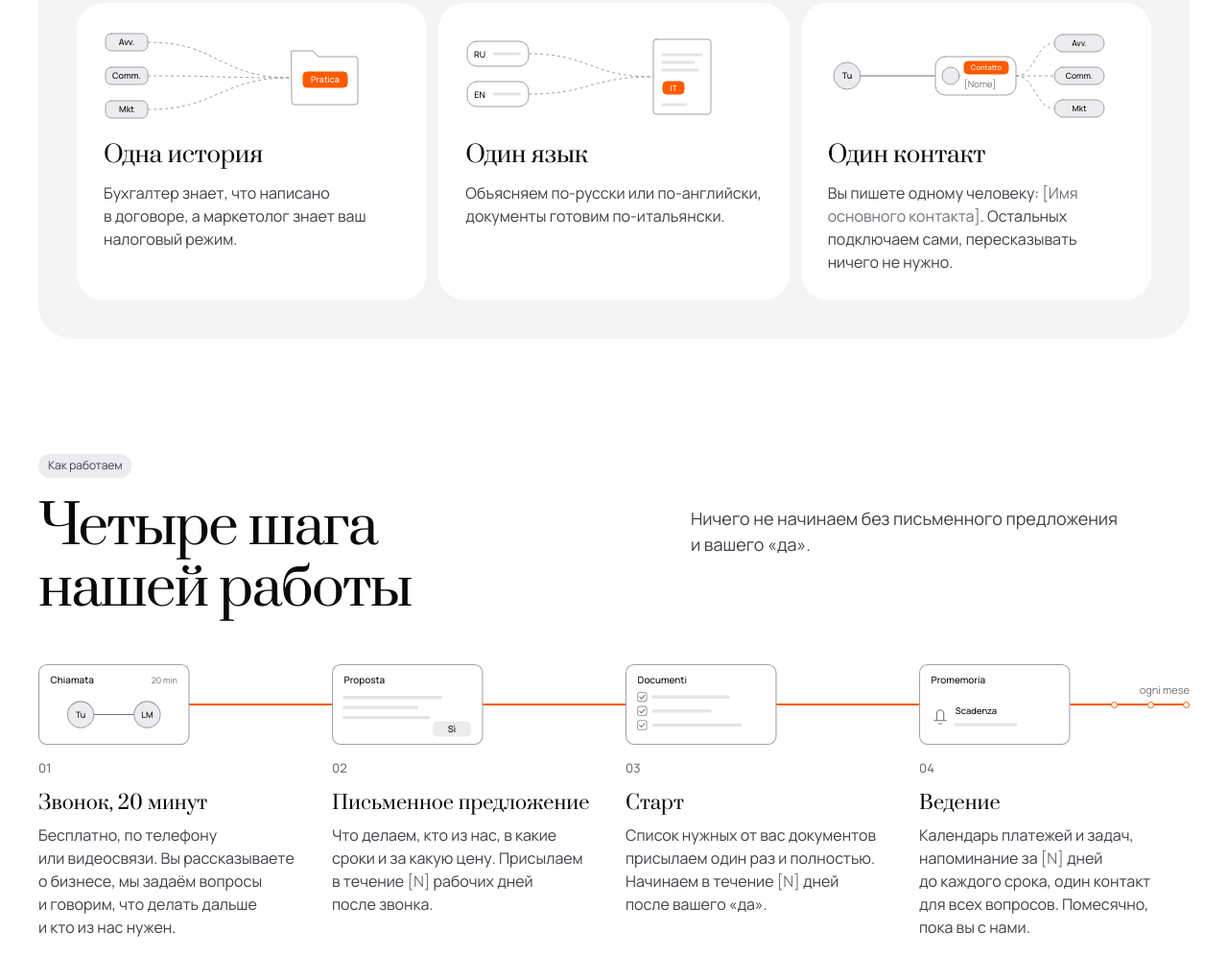
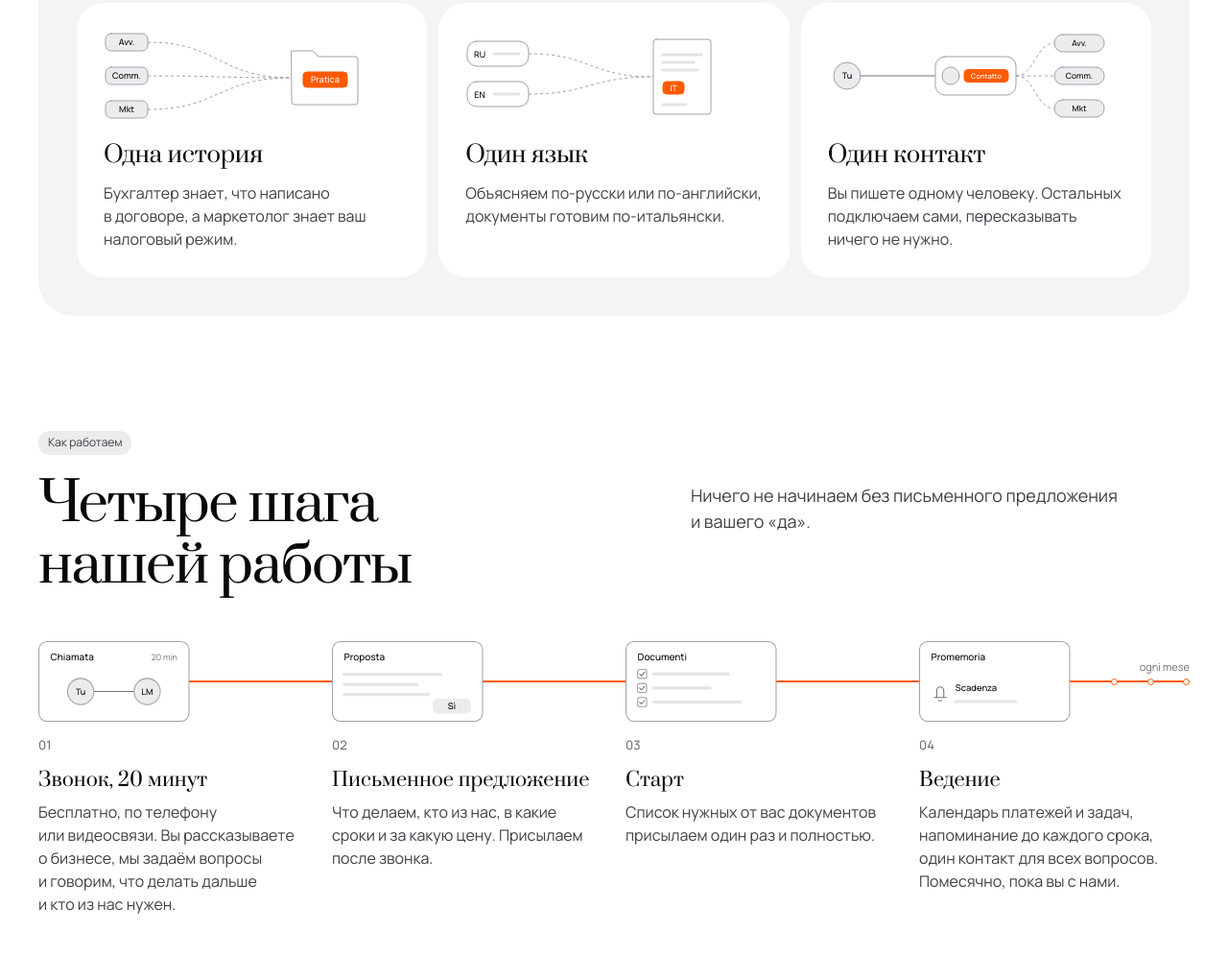
Before and after one commit to EvgeniiPe/lmedia-stand, a plain HTML site: page 03-blocks-b.html in a window 1280 px wide. Shown: the part 393-1412 px from the top of the page at 96% size. Drawn offline with Linux system fonts and the light colour scheme.

Commit message:
Drop placeholders from the lawyer, contact and step texts
The lawyer explains in Russian; the single contact is no longer named
(text and drawing); the proposal comes after the call, the start-date
sentence is gone, and reminders come before every deadline.

Co-Authored-By: Claude Opus 5.5 <noreply@anthropic.com>

```diff
--- a/03-blocks-b.html
+++ b/03-blocks-b.html
@@ -170,7 +170,7 @@
     <div class="why">
       <div class="card"><svg class="why-art" viewBox="0 0 300 96" width="300" height="96" aria-hidden="true" focusable="false"><path class="dash" d="M46 13C120 13 120 50 196 50"/><path class="dash" d="M46 48C120 48 120 50 196 50"/><path class="dash" d="M46 83C120 83 120 50 196 50"/><rect class="o t" x="2" y="4" width="44" height="18" rx="6"/><text x="24" y="16.4" font-size="9" text-anchor="middle">Avv.</text><rect class="o t" x="2" y="39" width="44" height="18" rx="6"/><text x="24" y="51.4" font-size="9" text-anchor="middle">Comm.</text><rect class="o t" x="2" y="74" width="44" height="18" rx="6"/><text x="24" y="86.4" font-size="9" text-anchor="middle">Mkt</text><path class="o f" d="M196 22h22l6 6h38a3 3 0 0 1 3 3v44a3 3 0 0 1-3 3h-63a3 3 0 0 1-3-3z"/><rect class="plq" x="208" y="44" width="46" height="16" rx="4"/><text class="plq-t" x="231" y="55.3" font-size="9" text-anchor="middle">Pratica</text></svg><h3 class="h3">Одна история</h3><p class="body">Бухгалтер знает, что написано в договоре, а маркетолог знает ваш налоговый режим.</p></div>
       <div class="card"><svg class="why-art" viewBox="0 0 300 96" width="300" height="96" aria-hidden="true" focusable="false"><path class="dash" d="M66 25C130 25 130 49 196 49M66 67C130 67 130 49 196 49"/><rect class="o f" x="2" y="12" width="64" height="26" rx="10"/><text x="15" y="28.6" font-size="9" text-anchor="middle">RU</text><path class="txt" d="M30 25H56"/><rect class="o f" x="2" y="54" width="64" height="26" rx="10"/><text x="15" y="70.6" font-size="9" text-anchor="middle">EN</text><path class="txt" d="M30 67H56"/><rect class="o f" x="196" y="10" width="60" height="78" rx="3"/><path class="txt" d="M206 26H246M206 34H238M206 42H242M206 78H230"/><rect class="plq" x="206" y="54" width="22" height="13" rx="4"/><text class="plq-t" x="217" y="63.6" font-size="8.5" text-anchor="middle">IT</text></svg><h3 class="h3">Один язык</h3><p class="body">Объясняем по-русски или по-английски, документы готовим по-итальянски.</p></div>
-      <div class="card"><svg class="why-art" viewBox="0 0 300 96" width="300" height="96" aria-hidden="true" focusable="false"><path class="d" d="M34 48H112"/><path class="dash" d="M196 48C216 48 216 14 236 14"/><path class="dash" d="M196 48C216 48 216 48 236 48"/><path class="dash" d="M196 48C216 48 216 82 236 82"/><circle class="o t" cx="20" cy="48" r="14"/><text x="20" y="51.2" font-size="9" text-anchor="middle">Tu</text><rect class="o f" x="112" y="28" width="84" height="40" rx="10"/><circle class="o t" cx="128" cy="48" r="9"/><rect class="plq" x="142" y="33" width="46" height="13" rx="4"/><text class="plq-t" x="165" y="42.3" font-size="7.5" text-anchor="middle">Contatto</text><text class="m" x="142" y="60" font-size="9.5" text-anchor="start">[Nome]</text><rect class="o t" x="236" y="5" width="52" height="18" rx="9"/><text x="262" y="17.2" font-size="8.5" text-anchor="middle">Avv.</text><rect class="o t" x="236" y="39" width="52" height="18" rx="9"/><text x="262" y="51.2" font-size="8.5" text-anchor="middle">Comm.</text><rect class="o t" x="236" y="73" width="52" height="18" rx="9"/><text x="262" y="85.2" font-size="8.5" text-anchor="middle">Mkt</text></svg><h3 class="h3">Один контакт</h3><p class="body">Вы пишете одному человеку: <span class="ph">[Имя основного контакта]</span>. Остальных подключаем сами, пересказывать ничего не нужно.</p></div>
+      <div class="card"><svg class="why-art" viewBox="0 0 300 96" width="300" height="96" aria-hidden="true" focusable="false"><path class="d" d="M34 48H112"/><path class="dash" d="M196 48C216 48 216 14 236 14"/><path class="dash" d="M196 48C216 48 216 48 236 48"/><path class="dash" d="M196 48C216 48 216 82 236 82"/><circle class="o t" cx="20" cy="48" r="14"/><text x="20" y="51.2" font-size="9" text-anchor="middle">Tu</text><rect class="o f" x="112" y="28" width="84" height="40" rx="10"/><circle class="o t" cx="128" cy="48" r="9"/><rect class="plq" x="142" y="41.5" width="46" height="13" rx="4"/><text class="plq-t" x="165" y="50.8" font-size="7.5" text-anchor="middle">Contatto</text><rect class="o t" x="236" y="5" width="52" height="18" rx="9"/><text x="262" y="17.2" font-size="8.5" text-anchor="middle">Avv.</text><rect class="o t" x="236" y="39" width="52" height="18" rx="9"/><text x="262" y="51.2" font-size="8.5" text-anchor="middle">Comm.</text><rect class="o t" x="236" y="73" width="52" height="18" rx="9"/><text x="262" y="85.2" font-size="8.5" text-anchor="middle">Mkt</text></svg><h3 class="h3">Один контакт</h3><p class="body">Вы пишете одному человеку. Остальных подключаем сами, пересказывать ничего не нужно.</p></div>
     </div>
   </div>
 </section>
@@ -183,9 +183,9 @@
   </div>
   <ol class="how how--b3">
     <li class="step"><div class="hb2-rail" aria-hidden="true"><span class="hb2-line"></span><span class="hb3-prog"></span><svg class="hb2-card" viewBox="0 0 150 80" width="150" height="80" aria-hidden="true" focusable="false"><rect class="o f" x="0.5" y="0.5" width="149" height="79" rx="8"/><text class="k" x="12" y="19" font-size="9.5" text-anchor="start">Chiamata</text><text class="m" x="138" y="19" font-size="8.5" text-anchor="end">20 min</text><path class="d a-link" pathLength="1" d="M55 50H95"/><circle class="o t" cx="42" cy="50" r="13"/><circle class="o t" cx="108" cy="50" r="13"/><text class="k" x="42" y="53" font-size="8.5" text-anchor="middle">Tu</text><text class="k" x="108" y="53" font-size="8.5" text-anchor="middle">LM</text></svg></div><div class="step__n">01</div><div class="step__t">Звонок, 20 минут</div><p class="step__d">Бесплатно, по телефону или видеосвязи. Вы рассказываете о бизнесе, мы задаём вопросы и говорим, что делать дальше и кто из нас нужен.</p></li>
-    <li class="step"><div class="hb2-rail" aria-hidden="true"><span class="hb2-line"></span><span class="hb3-prog"></span><svg class="hb2-card" viewBox="0 0 150 80" width="150" height="80" aria-hidden="true" focusable="false"><rect class="o f" x="0.5" y="0.5" width="149" height="79" rx="8"/><text class="k" x="12" y="19" font-size="9.5" text-anchor="start">Proposta</text><path class="txt" d="M12 33H108"/><path class="txt" d="M12 43H84"/><path class="txt" d="M12 53H96"/><g class="a-yes"><rect class="plq" x="100" y="57" width="38" height="15" rx="5"/><text class="plq-t" x="119" y="67.5" font-size="9" text-anchor="middle">Sì</text></g></svg></div><div class="step__n">02</div><div class="step__t">Письменное предложение</div><p class="step__d">Что делаем, кто из нас, в какие сроки и за какую цену. Присылаем в течение <span class="ph">[N]</span> рабочих дней после звонка.</p></li>
-    <li class="step"><div class="hb2-rail" aria-hidden="true"><span class="hb2-line"></span><span class="hb3-prog"></span><svg class="hb2-card" viewBox="0 0 150 80" width="150" height="80" aria-hidden="true" focusable="false"><rect class="o f" x="0.5" y="0.5" width="149" height="79" rx="8"/><text class="k" x="12" y="19" font-size="9.5" text-anchor="start">Documenti</text><rect class="o f" x="12" y="28" width="9" height="9" rx="2"/><path class="d a-tick" pathLength="1" d="M14 32.6l1.8 1.8 3.2-3.6"/><path class="txt" d="M28 32.5H102"/><rect class="o f" x="12" y="42" width="9" height="9" rx="2"/><path class="d a-tick" pathLength="1" d="M14 46.6l1.8 1.8 3.2-3.6"/><path class="txt" d="M28 46.5H84"/><rect class="o f" x="12" y="56" width="9" height="9" rx="2"/><path class="d a-tick" pathLength="1" d="M14 60.6l1.8 1.8 3.2-3.6"/><path class="txt" d="M28 60.5H114"/></svg></div><div class="step__n">03</div><div class="step__t">Старт</div><p class="step__d">Список нужных от вас документов присылаем один раз и полностью. Начинаем в течение <span class="ph">[N]</span> дней после вашего «да».</p></li>
-    <li class="step"><div class="hb2-rail hb3-tail" aria-hidden="true"><span class="hb2-line"></span><span class="hb3-prog"></span><svg class="hb2-card" viewBox="0 0 150 80" width="150" height="80" aria-hidden="true" focusable="false"><rect class="o f" x="0.5" y="0.5" width="149" height="79" rx="8"/><text class="k" x="12" y="19" font-size="9.5" text-anchor="start">Promemoria</text><g class="a-bell"><path class="d" d="M15 56h12M17.5 56v-7a3.5 3.5 0 0 1 7 0v7M19.5 59h3"/></g><text class="k" x="36" y="50" font-size="9" text-anchor="start">Scadenza</text><path class="txt" d="M36 60H96"/></svg><span class="hb2-mo hb2-mo--1"></span><span class="hb2-mo hb2-mo--2"></span><span class="hb2-mo hb2-mo--3"></span><span class="hb2-note">ogni mese</span></div><div class="step__n">04</div><div class="step__t">Ведение</div><p class="step__d">Календарь платежей и задач, напоминание за <span class="ph">[N]</span> дней до каждого срока, один контакт для всех вопросов. Помесячно, пока вы с нами.</p></li>
+    <li class="step"><div class="hb2-rail" aria-hidden="true"><span class="hb2-line"></span><span class="hb3-prog"></span><svg class="hb2-card" viewBox="0 0 150 80" width="150" height="80" aria-hidden="true" focusable="false"><rect class="o f" x="0.5" y="0.5" width="149" height="79" rx="8"/><text class="k" x="12" y="19" font-size="9.5" text-anchor="start">Proposta</text><path class="txt" d="M12 33H108"/><path class="txt" d="M12 43H84"/><path class="txt" d="M12 53H96"/><g class="a-yes"><rect class="plq" x="100" y="57" width="38" height="15" rx="5"/><text class="plq-t" x="119" y="67.5" font-size="9" text-anchor="middle">Sì</text></g></svg></div><div class="step__n">02</div><div class="step__t">Письменное предложение</div><p class="step__d">Что делаем, кто из нас, в какие сроки и за какую цену. Присылаем после звонка.</p></li>
+    <li class="step"><div class="hb2-rail" aria-hidden="true"><span class="hb2-line"></span><span class="hb3-prog"></span><svg class="hb2-card" viewBox="0 0 150 80" width="150" height="80" aria-hidden="true" focusable="false"><rect class="o f" x="0.5" y="0.5" width="149" height="79" rx="8"/><text class="k" x="12" y="19" font-size="9.5" text-anchor="start">Documenti</text><rect class="o f" x="12" y="28" width="9" height="9" rx="2"/><path class="d a-tick" pathLength="1" d="M14 32.6l1.8 1.8 3.2-3.6"/><path class="txt" d="M28 32.5H102"/><rect class="o f" x="12" y="42" width="9" height="9" rx="2"/><path class="d a-tick" pathLength="1" d="M14 46.6l1.8 1.8 3.2-3.6"/><path class="txt" d="M28 46.5H84"/><rect class="o f" x="12" y="56" width="9" height="9" rx="2"/><path class="d a-tick" pathLength="1" d="M14 60.6l1.8 1.8 3.2-3.6"/><path class="txt" d="M28 60.5H114"/></svg></div><div class="step__n">03</div><div class="step__t">Старт</div><p class="step__d">Список нужных от вас документов присылаем один раз и полностью.</p></li>
+    <li class="step"><div class="hb2-rail hb3-tail" aria-hidden="true"><span class="hb2-line"></span><span class="hb3-prog"></span><svg class="hb2-card" viewBox="0 0 150 80" width="150" height="80" aria-hidden="true" focusable="false"><rect class="o f" x="0.5" y="0.5" width="149" height="79" rx="8"/><text class="k" x="12" y="19" font-size="9.5" text-anchor="start">Promemoria</text><g class="a-bell"><path class="d" d="M15 56h12M17.5 56v-7a3.5 3.5 0 0 1 7 0v7M19.5 59h3"/></g><text class="k" x="36" y="50" font-size="9" text-anchor="start">Scadenza</text><path class="txt" d="M36 60H96"/></svg><span class="hb2-mo hb2-mo--1"></span><span class="hb2-mo hb2-mo--2"></span><span class="hb2-mo hb2-mo--3"></span><span class="hb2-note">ogni mese</span></div><div class="step__n">04</div><div class="step__t">Ведение</div><p class="step__d">Календарь платежей и задач, напоминание до каждого срока, один контакт для всех вопросов. Помесячно, пока вы с нами.</p></li>
   </ol>
 </section>
 <!-- how-art:begin -->
```
Also changed, not shown: 01-foundations.html (+2 -2 lines), 02-blocks-a.html (+1 -1 lines), index.html (+5 -5 lines).
